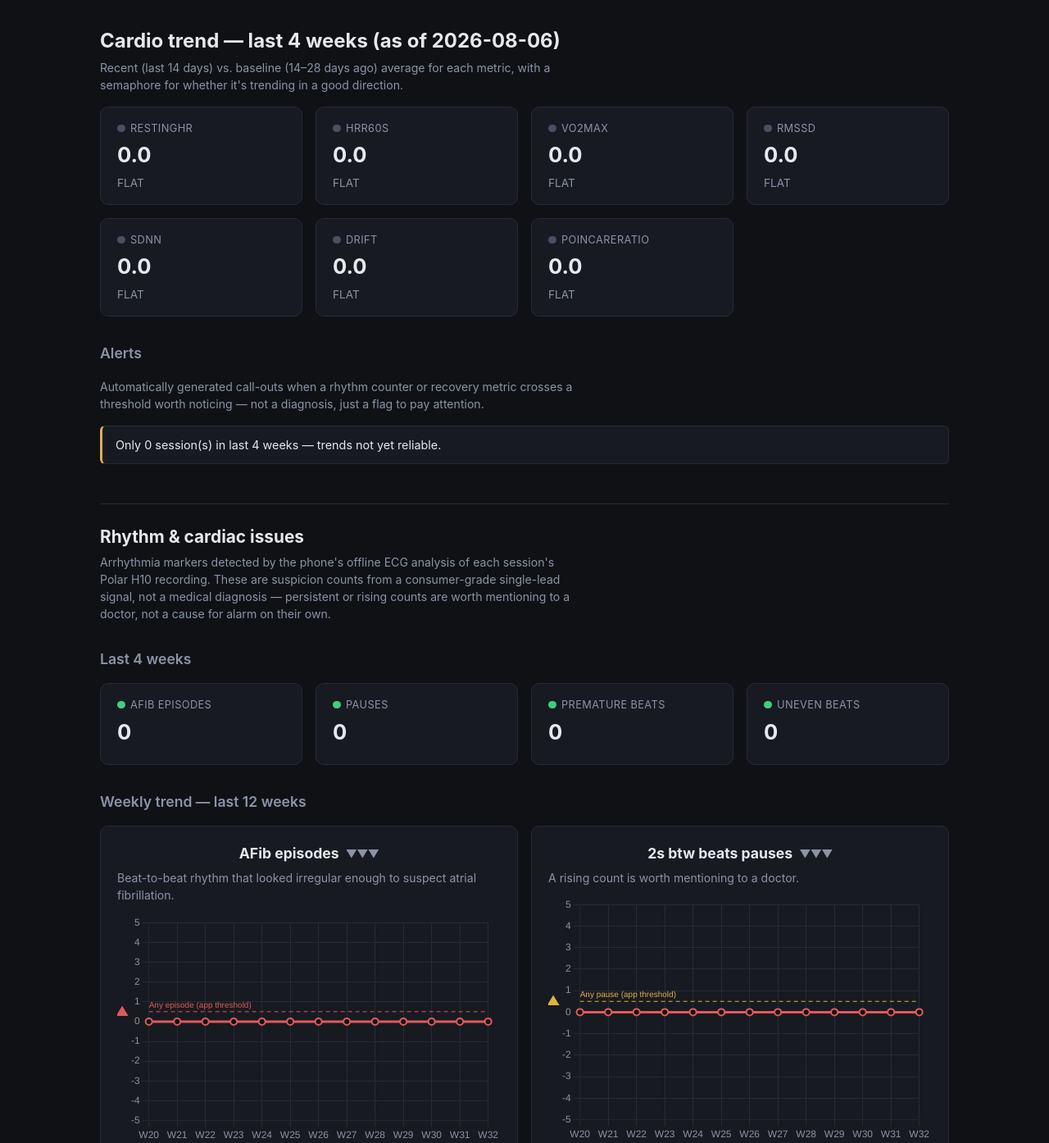
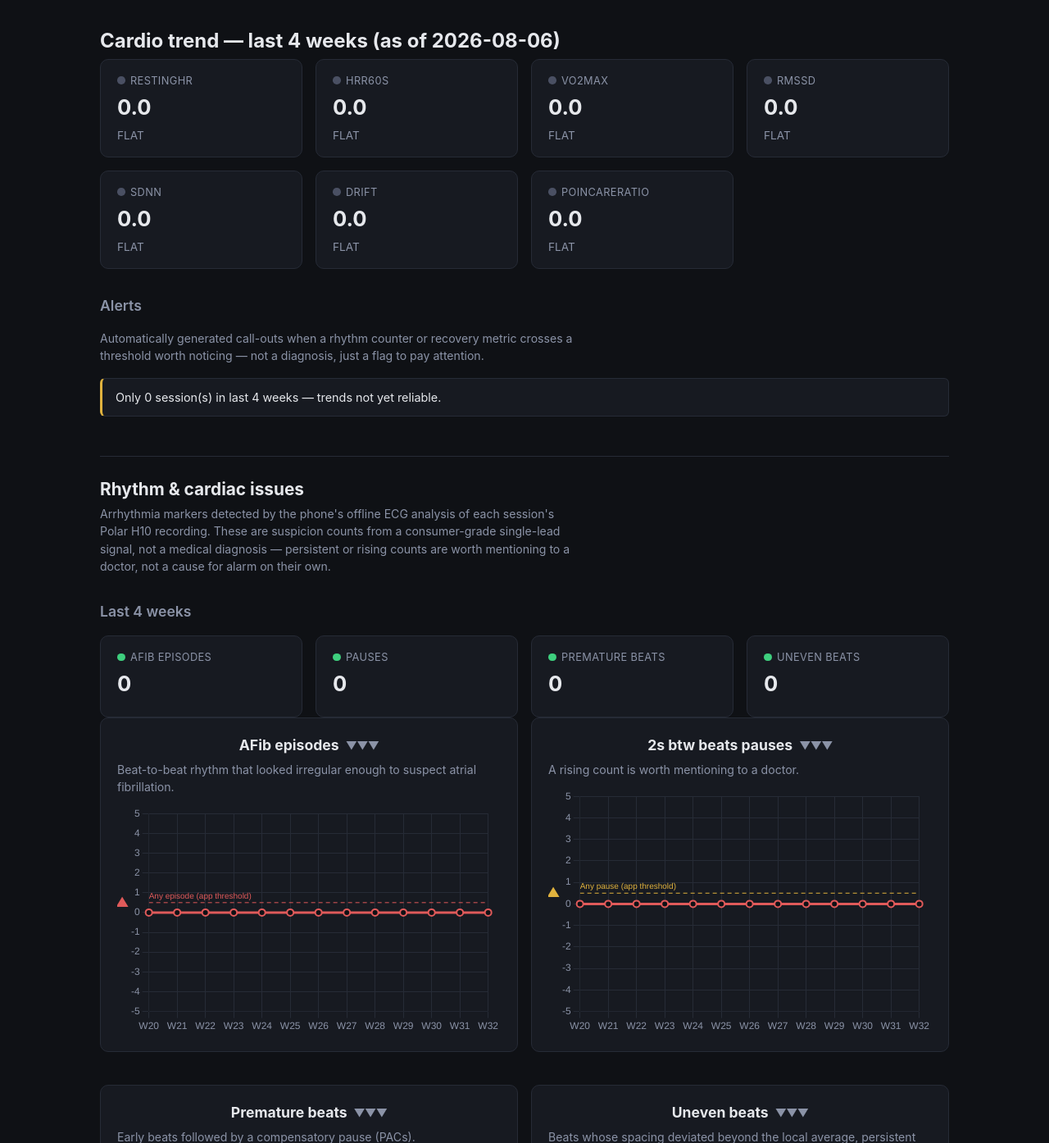
Before and after one commit to St-Costa/MyGymApp_server, a FastAPI app: page / in a window 1280 px wide. Shown: the part 57-1451 px from the top of the page at 82% size. Run offline with FastAPI, Linux system fonts and the light colour scheme; data that the repository does not hold is empty; parts of the project's set-up code (start-up, migrations or seed data) failed here and were passed over.

Commit message:
docs: remove redundant dashboard subtitles/descriptions
- Removed the cardio-trend-card intro paragraph ('Recent (last 14 days)
  vs. baseline...') — the semaphore cards below are self-explanatory.
- Removed the 'Weekly trend — last 12 weeks' subheading from both the
  Rhythm and Recovery sections — redundant with each chart's own x-axis
  labels.
- Removed the Recovery & fitness section's intro paragraph ('Heart-rate
  and HRV metrics that reflect training load...').

Co-Authored-By: Claude Sonnet 5 <noreply@anthropic.com>

```diff
--- a/app/templates/dashboard.html
+++ b/app/templates/dashboard.html
@@ -2,10 +2,6 @@
 {% block title %}Trends — MyGymApp{% endblock %}
 {% block content %}
 <h1>Cardio trend — last 4 weeks (as of {{ cardio.window_end }})</h1>
-<p class="section-desc">
-  Recent (last 14 days) vs. baseline (14–28 days ago) average for each metric, with a
-  semaphore for whether it's trending in a good direction.
-</p>
 
 <div class="grid">
   {% for key, m in cardio.metrics.items() %}
@@ -61,7 +57,6 @@
   </div>
 </div>
 
-<h3>Weekly trend — last 12 weeks</h3>
 <div class="chart-grid">
   <div class="chart-wrap" id="wrap-chart-afibEpisodes">
     <p class="chart-desc">
@@ -87,11 +82,7 @@
 </div>
 
 <h2 class="section-title">Recovery &amp; fitness trends</h2>
-<p class="section-desc">
-  Heart-rate and HRV metrics that reflect training load and recovery, not rhythm problems.
-</p>
 
-<h3>Weekly trend — last 12 weeks</h3>
 <div class="chart-grid">
   <div class="chart-wrap" id="wrap-chart-restingHr">
     <p class="chart-desc">Lower means better cardiovascular fitness and recovery.</p>
```
